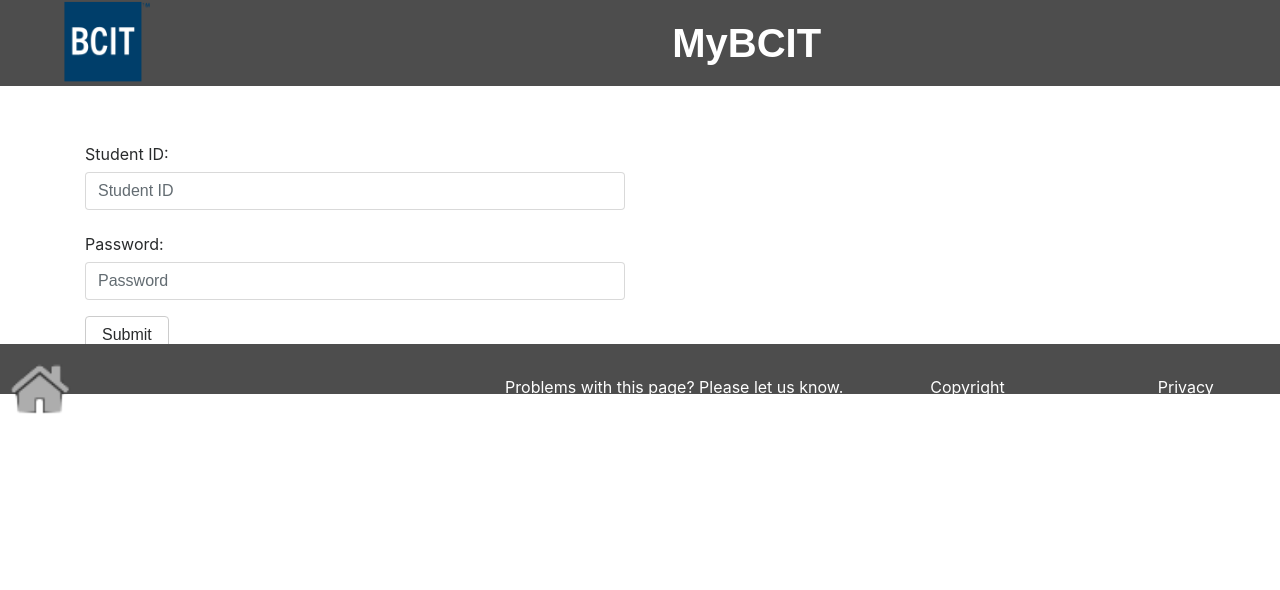
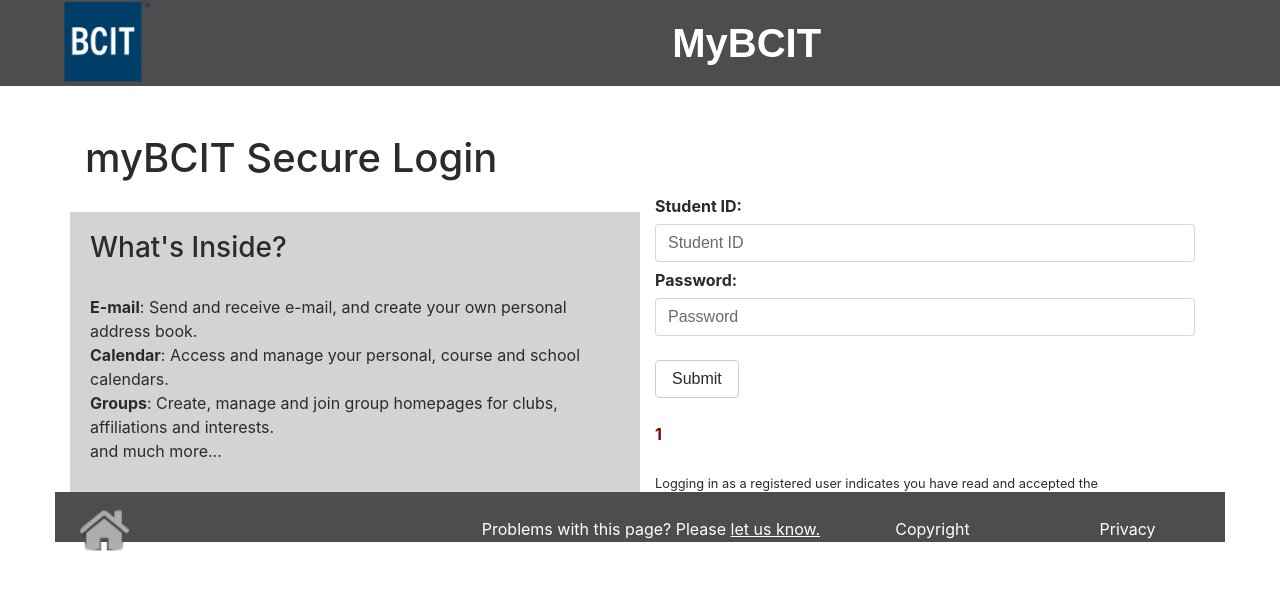
Before and after one commit to LJCheung/CSTHackathonMyBCIT, a PHP site: page /login.php?message=1 in a window 1280 px wide. Shown: the top 590 px of the page. Run offline with PHP 8.4, Linux system fonts and the light colour scheme; some libraries are stand-ins or nearby versions.

Commit message:
updated login page

```diff
--- a/Style/stylesheet.css
+++ b/Style/stylesheet.css
@@ -14,6 +14,11 @@
 .content {
     margin-top: 50px;
     margin-bottom: 50px;
+}
+
+.description {
+    background-color: lightgray;
+    padding: 20px;
 }
 
 .footer {
--- a/login.php
+++ b/login.php
@@ -4,6 +4,7 @@ $loginError = $_GET['message'];
 ?>
     <!doctype html>
     <html lang="en">
+
     <head>
         <!-- Required meta tags -->
         <meta charset="utf-8">
@@ -32,35 +33,37 @@ $loginError = $_GET['message'];
                     MyBCIT
                 </div>
             </div>
+            <div class="container content">
+                <h1>myBCIT Secure Login</h1>
+                <div class="row">
+                    <div class="col-sm-6 description order-sm-2 my-4">
+                        <h3>What's Inside?</h3>
+                        <br/><strong>E-mail</strong>: Send and receive e-mail, and create your own personal address book.
+                        <br/><strong>Calendar</strong>: Access and manage your personal, course and school calendars.
+                        <br/><strong>Groups</strong>: Create, manage and join group homepages for clubs, affiliations and interests.
+                        <br/>and much more...
+                    </div>
+                    <div class="col-sm-6 order-sm-1">
 
-            <div class="container content">
 
-                <div class="login">
                         <form action="authenticate.php" method="post">
-                        <div class="form-group row">
-                            <div class="col-sm-6">
-                                <label class="col-form-label" for="studentID">Student ID:</label>
+                            <label class="col-form-label" for="studentID"><strong>Student ID:</strong></label>
                             <input type="text" name="studentID" class="form-control" id="studentID" placeholder="Student ID">
-                            </div>
-                        </div>
-                        <div class="form-group row">
-                            <div class="col-sm-6">
-                                <label class="col-form-label" for="password">Password:</label>
+
+                            <label class="col-form-label" for="password"><strong>Password:</strong></label>
                             <input type="text" name="password" class="form-control" id="password" placeholder="Password">
+
+                            <div class="my-4">
+                                <button type="submit" class="btn btn-secondary">Submit</button>
                             </div>
 
-                        </div>
-                        <div class="form-group row">
-                            <div class="col-sm-6">
-                                <button type="submit" class="btn btn-secondary">Submit</button>
-                            </div>
-                        </div>
                         </form>
-                    <div class="col-sm-6">
+
                         <span class="message">
                             <?php echo $loginError ?>
                         </span>
-                    </div>
+                        <br/>
+                        <p class="my-4"><small>Logging in as a registered user indicates you have read and accepted the <a href="https://www.bcit.ca/itpolicies/index.shtml">Acceptable Use and Security policies</a>.</small></p>
                     </div>
                 </div>
 
@@ -82,7 +85,7 @@ $loginError = $_GET['message'];
 
                 </div>
 
-
+            </div>
 
         </div>
         <!-- Optional JavaScript -->
```
Lines whose indentation alone changed are shown as unchanged.
